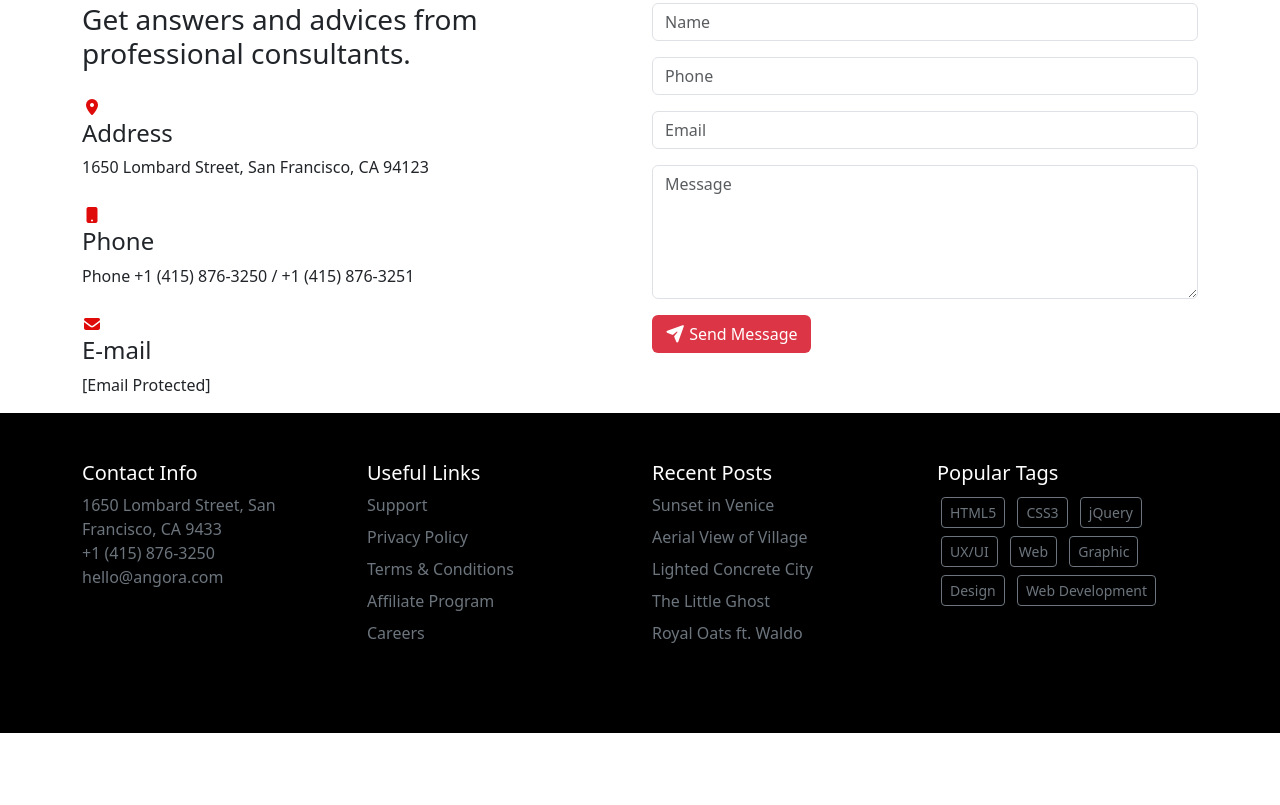
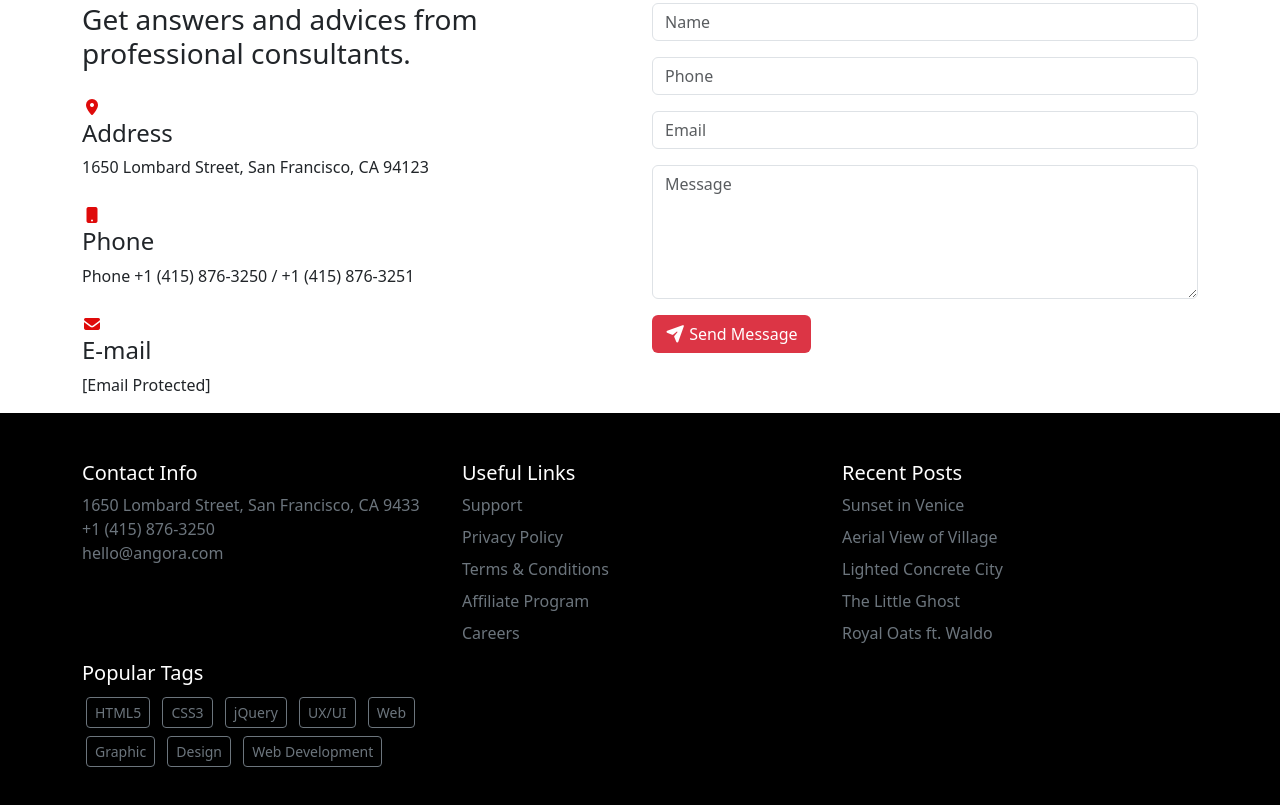
Before and after one commit to manarelbana230-star/Angora, a plain HTML site: page index.html in a window 1280 px wide. Shown: the part 3489-4294 px from the top of the page. Before the commit the page ends 4222 px from the top, so only its background shows below. Drawn offline with Linux system fonts and the light colour scheme.

Commit message:
Add files via upload

```diff
--- a/index.html
+++ b/index.html
@@ -504,7 +504,7 @@
 
         <div class="row">
 
-            <div class="col-3 mb-4">
+            <div class="col-lg-4 col-md-6 col-12">
                 <h3 class="h5">Contact Info</h3>
                 <p class="text-secondary">
                     1650 Lombard Street, San Francisco, CA 9433
@@ -515,7 +515,7 @@
                 </p>
             </div>
 
-            <div class="col-3 mb-4">
+            <div class="col-lg-4 col-md-6 col-12">
                 <h3 class="h5">Useful Links</h3>
                 <ul class="list-unstyled text-secondary">
                     <li class="mb-2">Support</li>
@@ -526,7 +526,7 @@
                 </ul>
             </div>
 
-            <div class="col-3 mb-4">
+            <div class="col-lg-4 col-md-6 col-12">
                 <h3 class="h5">Recent Posts</h3>
                 <ul class="list-unstyled text-secondary">
                     <li class="mb-2">Sunset in Venice</li>
@@ -537,7 +537,7 @@
                 </ul>
             </div>
 
-            <div class="col-3 mb-4">
+            <div class="col-lg-4 col-md-6 col-12">
                 <h3 class="h5">Popular Tags</h3>
 
                 <button class="btn btn-outline-secondary btn-sm m-1">HTML5</button>
```
